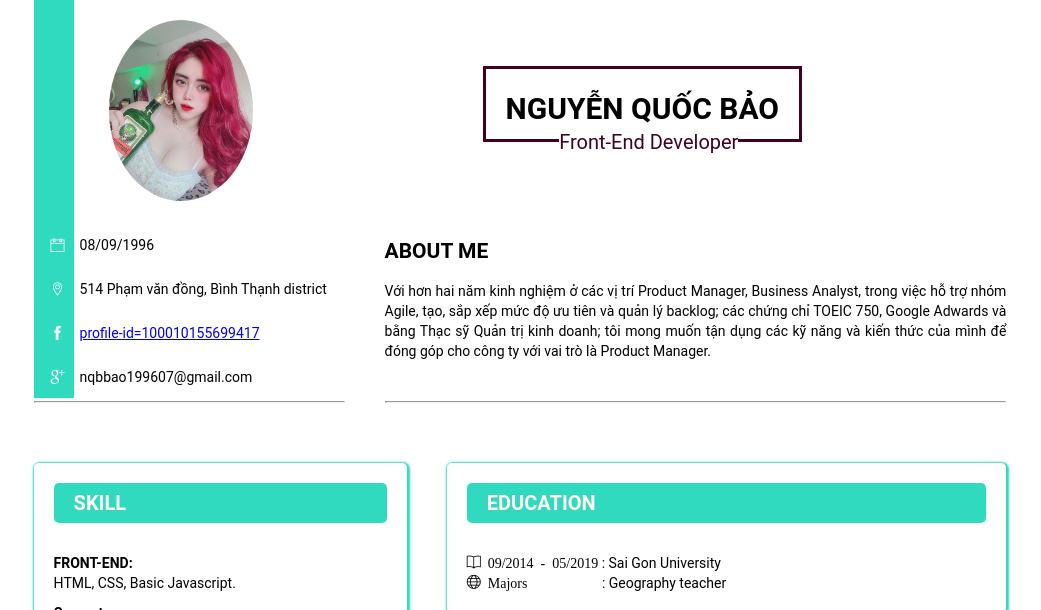
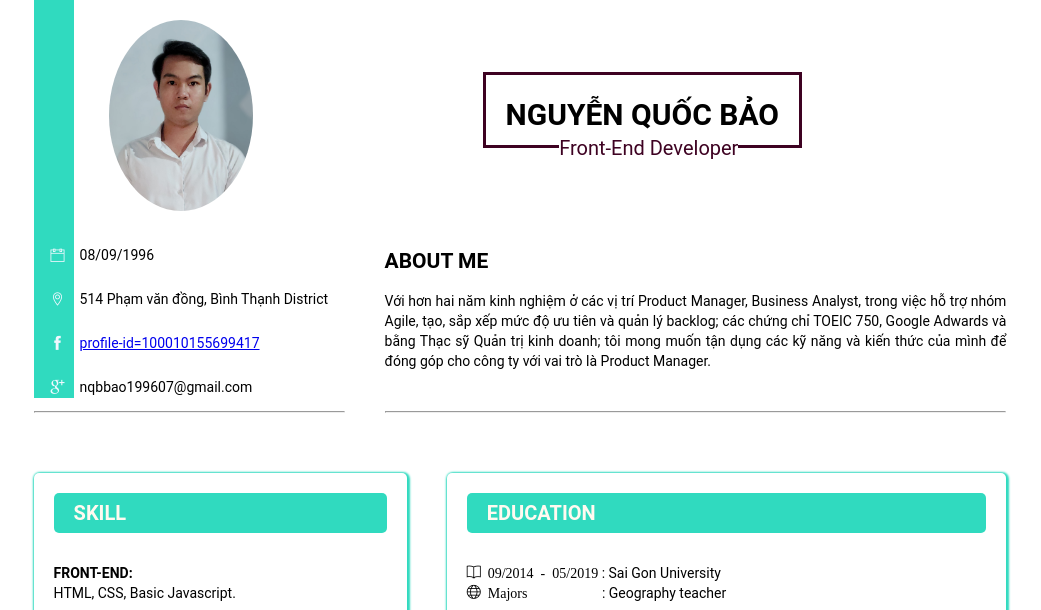
Before and after one commit to nqbbao1996/nqbbao1996-CV, a plain HTML site: page index.html in a window 1280 px wide. Shown: the top 610 px of the page, without its empty margins (120-1161 px from the left). Drawn offline with Linux system fonts and the light colour scheme.

Commit message:
change 1

```diff
--- a/index.html
+++ b/index.html
@@ -11,7 +11,7 @@
 </head>
 <body>
     <div class="header">
-        <img src="./assets/img/273017825_476431580541950_7564217619864908838_n.jpg" alt="">
+        <img src="./assets/img/avata.jpg" alt="">
         <div class="header__name">
             <h1>NGUYỄN QUỐC BẢO </h1>
             <span>Front-End Developer</span>
@@ -27,7 +27,7 @@
                 </tr>
                 <tr>
                     <td class="ti-location-pin" ID="info__table-icon"></td>
-                    <td>514 Phạm văn đồng, Bình Thạnh district</td>
+                    <td>514 Phạm văn đồng, Bình Thạnh District</td>
                 </tr>
                 <tr>
                     <td class="ti-facebook" ID="info__table-icon"></td>
```
Also changed, not shown: assets/img/273017825_476431580541950_7564217619864908838_n.jpg (deleted), assets/img/avata.jpg (added).
